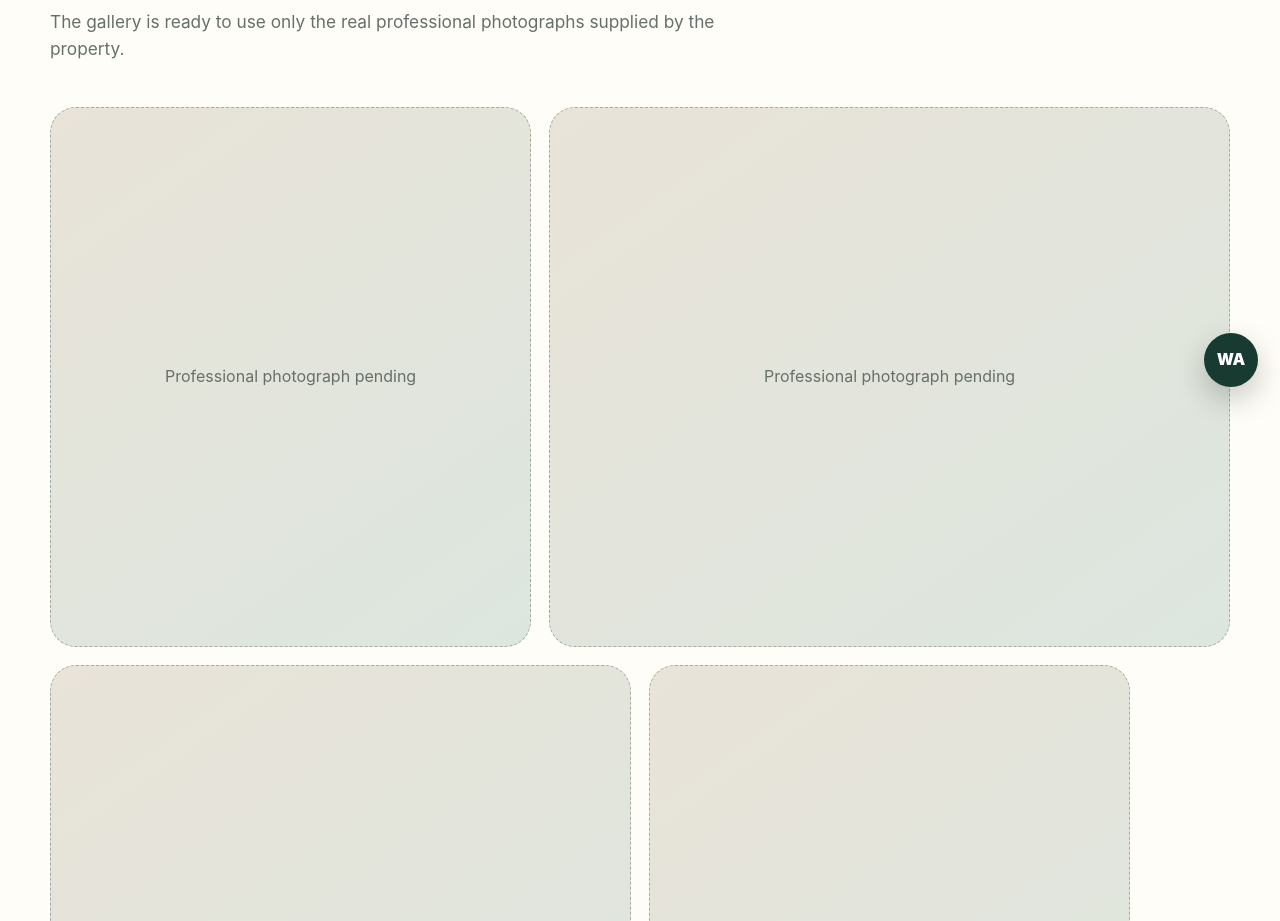
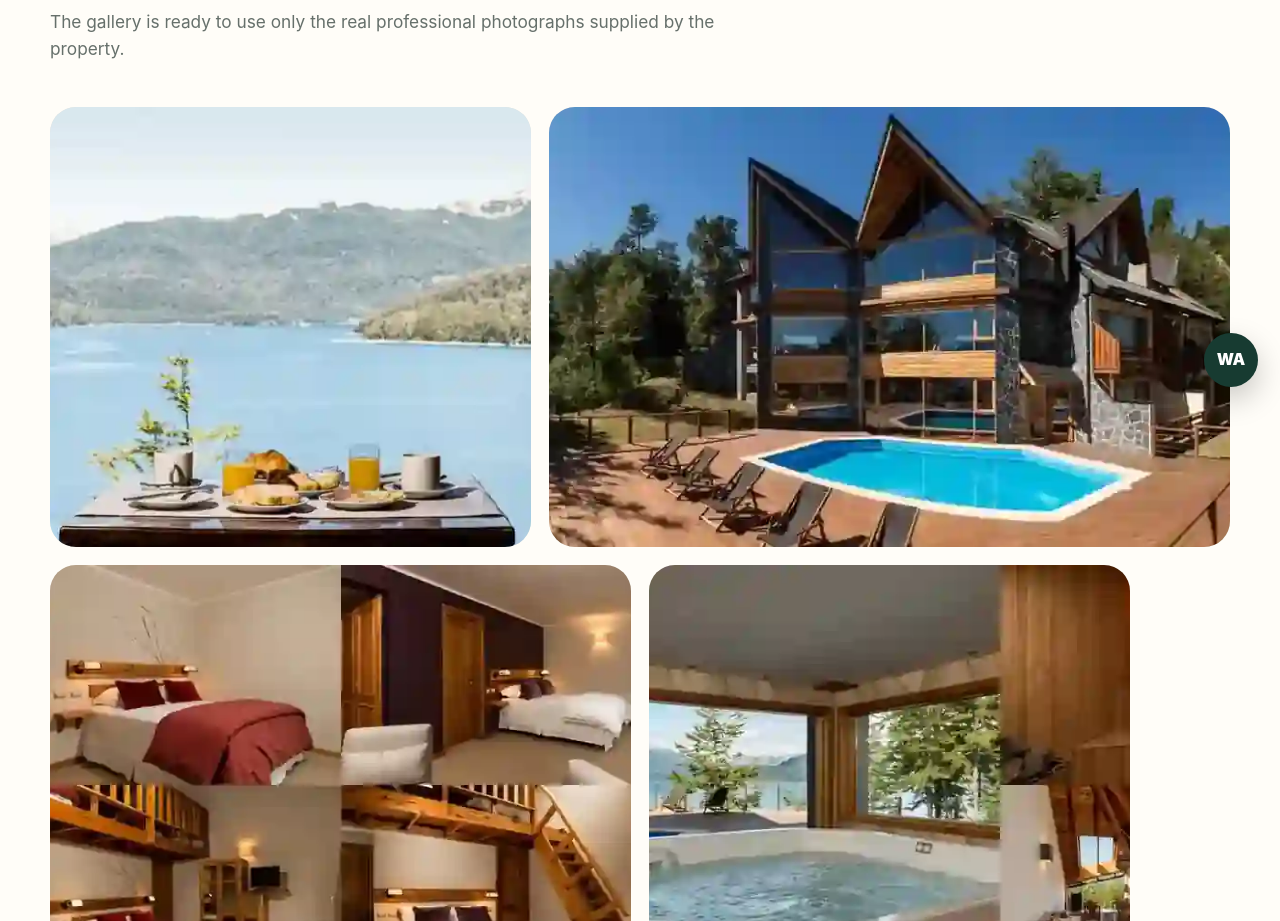
Before and after one commit to Matifernandezar/hosteria-la-camila-web, a Next.js app: page /en/galeria in a window 1280 px wide. Shown: the part 391-1312 px from the top of the page. Built offline with nearby package versions, Linux system fonts and the light colour scheme; no server answers.

Commit message:
feat: replace gallery placeholders with real hotel photos

```diff
--- a/app/[locale]/galeria/page.tsx
+++ b/app/[locale]/galeria/page.tsx
@@ -1,8 +1,31 @@
 import type { Metadata } from "next";
 import { notFound } from "next/navigation";
-import { MediaPlaceholder } from "@/components/MediaPlaceholder";
+import { Base64Image } from "@/components/Base64Image";
 import { SectionHeading } from "@/components/SectionHeading";
-import { getDictionary,isLocale } from "@/lib/i18n";
+import { getDictionary, isLocale } from "@/lib/i18n";
 import { pageMetadata } from "@/lib/metadata";
-export async function generateMetadata({params}:{params:Promise<{locale:string}>}):Promise<Metadata>{const{locale}=await params;return isLocale(locale)?pageMetadata(locale,"gallery","galeria"):{};}
-export default async function Gallery({params}:{params:Promise<{locale:string}>}){const{locale}=await params;if(!isLocale(locale))notFound();const d=getDictionary(locale);return <section className="pageHero section"><div className="shell"><SectionHeading title={d.gallery.title} body={d.gallery.body}/><div className="galleryFull">{["portrait","landscape","portrait","landscape","portrait","landscape"].map((v,i)=><MediaPlaceholder key={i} label={d.common.photoPending} variant={v as "portrait"|"landscape"}/>)}</div></div></section>}
+
+export async function generateMetadata({ params }: { params: Promise<{ locale: string }> }): Promise<Metadata> {
+  const { locale } = await params;
+  return isLocale(locale) ? pageMetadata(locale, "gallery", "galeria") : {};
+}
+
+export default async function Gallery({ params }: { params: Promise<{ locale: string }> }) {
+  const { locale } = await params;
+  if (!isLocale(locale)) notFound();
+  const d = getDictionary(locale);
+
+  return (
+    <section className="pageHero section">
+      <div className="shell">
+        <SectionHeading title={d.gallery.title} body={d.gallery.body} />
+        <div className="galleryFull">
+          <Base64Image source="/images/hero.b64.txt" alt="Vista del lago Nahuel Huapi desde Hostería La Camila" />
+          <Base64Image source="/images/exterior.b64.txt" alt="Exterior y piscina de Hostería La Camila" />
+          <Base64Image source="/images/habitaciones.b64.txt" alt="Habitaciones de Hostería La Camila" />
+          <Base64Image source="/images/bienestar.b64.txt" alt="Spa, hidromasaje, sauna y desayuno de Hostería La Camila" />
+        </div>
+      </div>
+    </section>
+  );
+}
```
